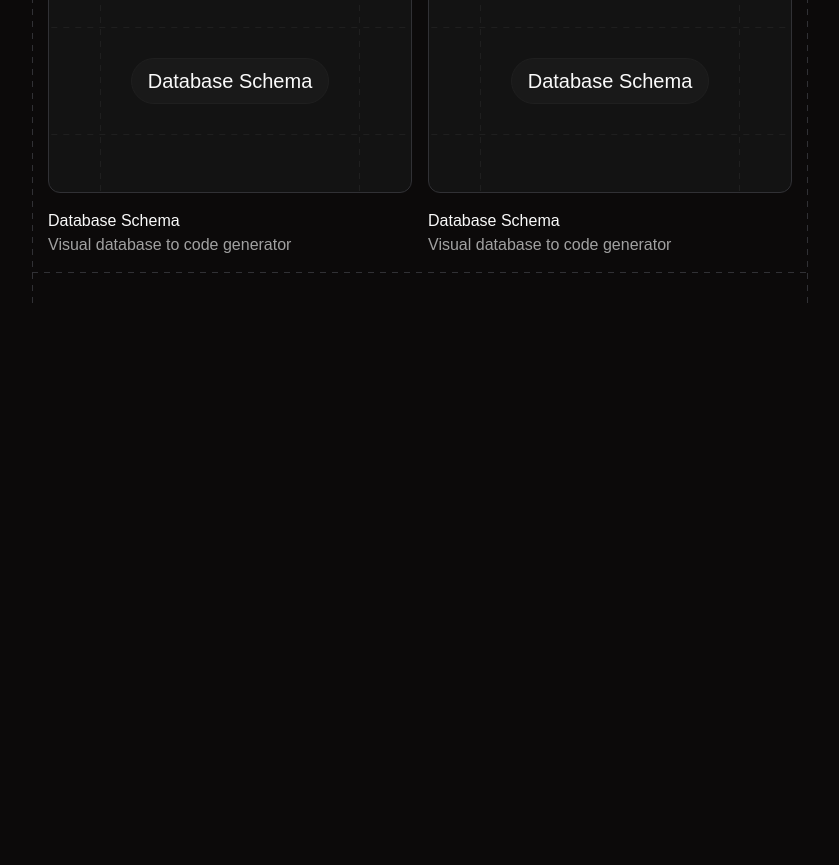
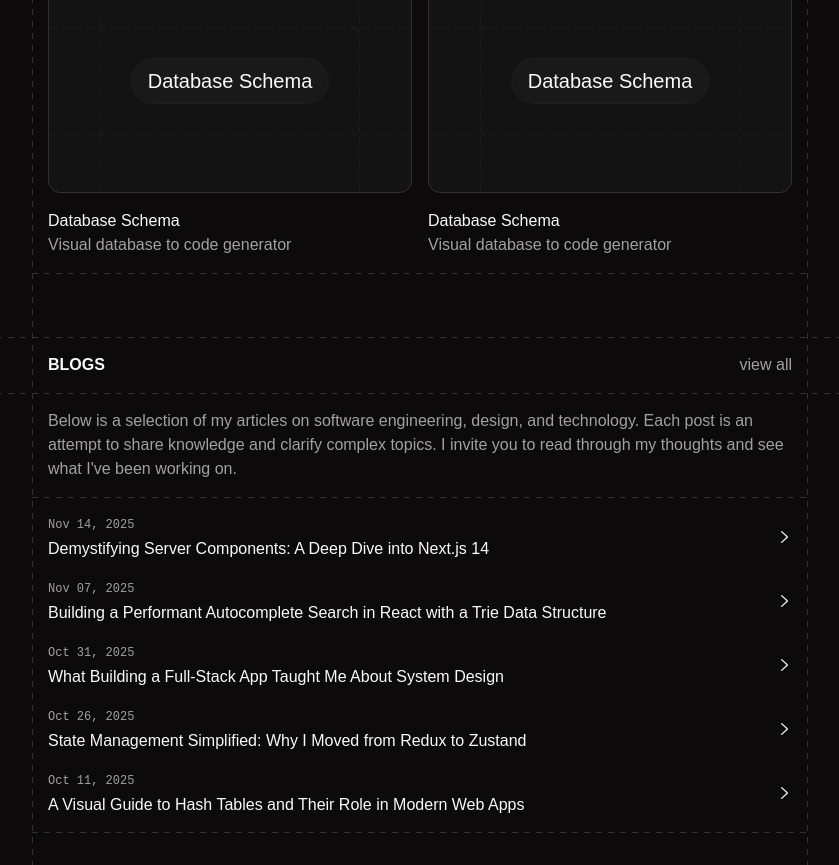
Before and after one commit to deep0x1/deep0x1-dev, a website built with Vite: page static-template/index.html in a window 1280 px wide. Shown: the part 915-1780 px from the top of the page, without its empty margins (220-1059 px from the left). Before the commit the page ends 1220 px from the top, so only its background shows below. Built offline with nearby package versions, Linux system fonts and the light colour scheme.

Commit message:
feat: Add blogs component

```diff
--- a/static-template/index.html
+++ b/static-template/index.html
@@ -128,6 +128,59 @@
       </a>
     </div>
 
+    <div class="block gap-block--big"></div>
+
+    <div class="block block-fs heading-block">
+      <div class="block-title">BLOGS</div>
+      <div class="block-extra"><a href="#" class="block-href">view all</a></div>
+    </div>
+
+    <div class="block">
+      <p class="block-p">Below is a selection of my articles on software engineering, design, and technology. Each post
+        is an attempt to share knowledge and clarify complex topics. I invite you to read through my thoughts and see
+        what I've been working on.</p>
+    </div>
+
+    <div class="block">
+      <ul class="list-block">
+        <a href="#" class="block-li block-blog-card">
+          <div class="block-blog-card__body">
+            <div class="block-blog-card__meta">Nov 14, 2025</div>
+            <div class="block-blog-card__title">Demystifying Server Components: A Deep Dive into Next.js 14</div>
+          </div>
+          <div class="block-blog-card__icon"><img src="./src/assets/icons/chevron.svg" alt="open blog"></div>
+        </a>
+        <a href="#" class="block-li block-blog-card">
+          <div class="block-blog-card__body">
+            <div class="block-blog-card__meta">Nov 07, 2025</div>
+            <div class="block-blog-card__title">Building a Performant Autocomplete Search in React with a Trie Data Structure</div>
+          </div>
+          <div class="block-blog-card__icon"><img src="./src/assets/icons/chevron.svg" alt="open blog"></div>
+        </a>
+        <a href="#" class="block-li block-blog-card">
+          <div class="block-blog-card__body">
+            <div class="block-blog-card__meta">Oct 31, 2025</div>
+            <div class="block-blog-card__title">What Building a Full-Stack App Taught Me About System Design</div>
+          </div>
+          <div class="block-blog-card__icon"><img src="./src/assets/icons/chevron.svg" alt="open blog"></div>
+        </a>
+        <a href="#" class="block-li block-blog-card">
+          <div class="block-blog-card__body">
+            <div class="block-blog-card__meta">Oct 26, 2025</div>
+            <div class="block-blog-card__title">State Management Simplified: Why I Moved from Redux to Zustand</div>
+          </div>
+          <div class="block-blog-card__icon"><img src="./src/assets/icons/chevron.svg" alt="open blog"></div>
+        </a>
+        <a href="#" class="block-li block-blog-card">
+          <div class="block-blog-card__body">
+            <div class="block-blog-card__meta">Oct 11, 2025</div>
+            <div class="block-blog-card__title">A Visual Guide to Hash Tables and Their Role in Modern Web Apps</div>
+          </div>
+          <div class="block-blog-card__icon"><img src="./src/assets/icons/chevron.svg" alt="open blog"></div>
+        </a>
+      </ul>
+    </div>
+
   </div>
 
   <script type="module" src="/src/main.js"></script>
--- /dev/null
+++ b/static-template/src/sass/components/_block-card-blog.scss
@@ -0,0 +1,46 @@
+.block-blog-card {
+  width: 100%;
+  display: flex;
+  flex-direction: row;
+  align-items: center;
+  justify-content: space-between;
+  gap: 2rem;
+
+  text-decoration: none;
+}
+
+.block-blog-card__body {
+  width: 100%;
+  display: flex;
+  flex-direction: column;
+  align-self: flex-start;
+  justify-content: flex-start;
+}
+
+.block-blog-card__meta {
+  font-family: 'Geist Variable', monospace;
+  font-size: .75rem;
+  font-weight: 400;
+  line-height: 1.5rem;
+  color: var(--fg-100);
+}
+
+.block-blog-card__title {
+  font-size: 1rem;
+  font-weight: 500;
+  line-height: 1.5rem;
+  color: var(--fg-900);
+}
+
+.block-blog-card__icon {
+  width: 1rem;
+  height: 1rem;
+  display: flex;
+  align-items: center;
+  justify-content: center;
+
+  img {
+    height: .75rem;
+    object-fit: contain;
+  }
+}
--- a/static-template/src/sass/components/_index.scss
+++ b/static-template/src/sass/components/_index.scss
@@ -4,3 +4,4 @@
 @forward "block-extra";
 @forward "block-href";
 @forward "block-card";
+@forward "block-card-blog";
--- a/static-template/src/sass/layouts/_index.scss
+++ b/static-template/src/sass/layouts/_index.scss
@@ -2,3 +2,4 @@
 @forward "gap-block";
 @forward "heading-block";
 @forward "grid-block";
+@forward "list-block";
--- /dev/null
+++ b/static-template/src/sass/layouts/_list-block.scss
@@ -0,0 +1,10 @@
+.list-block {
+  width: 100%;
+  display: flex;
+  flex-direction: column;
+  align-items: flex-start;
+  justify-content: flex-start;
+  gap: 1rem;
+
+  list-style: none;
+}
```
Also changed, not shown: static-template/src/assets/icons/chevron.svg (added).
